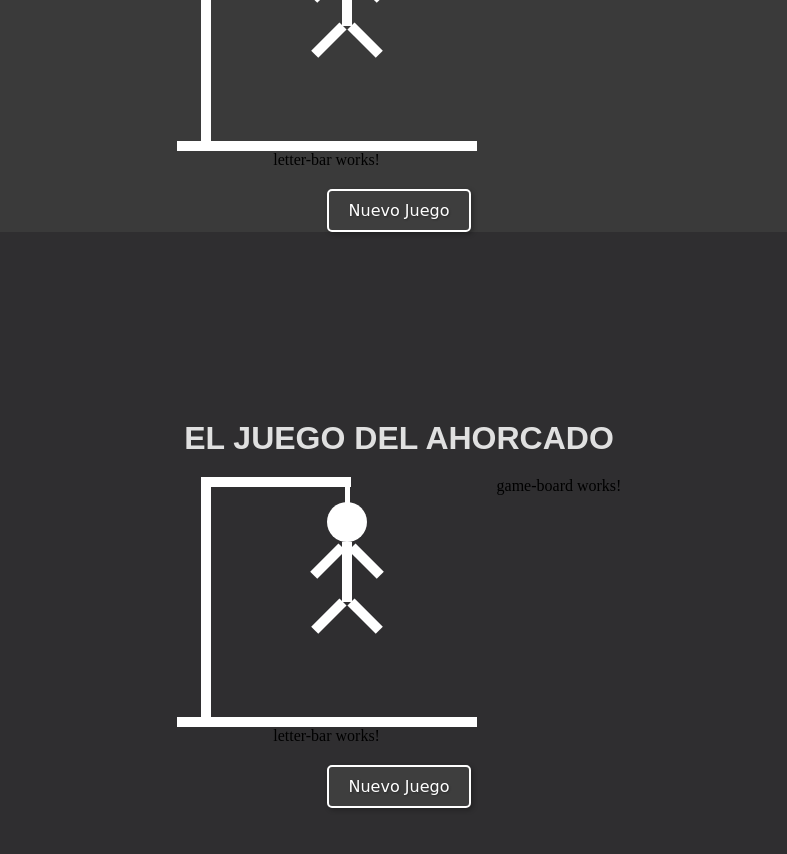
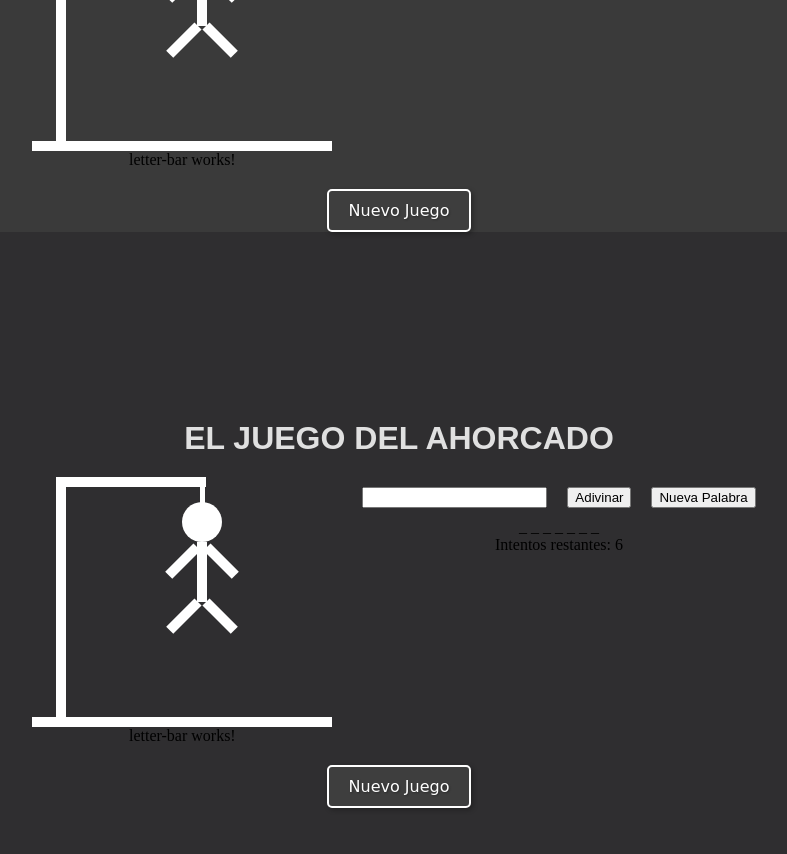
Before and after one commit to nuevo637/Lab-09-Angular, an Angular app in the folder ahorcado-game/: page /game in a window 1280 px wide. Shown: the top 854 px of the page, without its empty margins (241-1028 px from the left). Built offline with nearby package versions, Linux system fonts and the light colour scheme.

Commit message:
html y css de prueba para game-board

```diff
--- a/ahorcado-game/src/app/game/game-board/game-board.component.css
+++ b/ahorcado-game/src/app/game/game-board/game-board.component.css
@@ -0,0 +1,12 @@
+.game-board {
+    text-align: center;
+    margin: 20px;
+  }
+
+  input {
+    margin: 10px;
+  }
+
+  button {
+    margin: 10px;
+  }
--- a/ahorcado-game/src/app/game/game-board/game-board.component.html
+++ b/ahorcado-game/src/app/game/game-board/game-board.component.html
@@ -1 +1,13 @@
-<p>game-board works!</p>
+<div>
+    <input [(ngModel)]="letra" maxlength="1" />
+    <button (click)="adivinar(letra)">Adivinar</button>
+    <button (click)="nuevaPalabra()">Nueva Palabra</button>
+  </div>
+  <div *ngIf="gameService.juegoTerminado()">
+    <p *ngIf="gameService.palabraOculta.join('') === gameService.palabraActual">¡Ganaste!</p>
+    <p *ngIf="gameService.intentos <= 0">Perdiste. La palabra era {{ gameService.palabraActual }}</p>
+  </div>
+  <div>
+    <p>{{ gameService.palabraOculta.join(' ') }}</p>
+    <p>Intentos restantes: {{ gameService.intentos }}</p>
+  </div>
```
